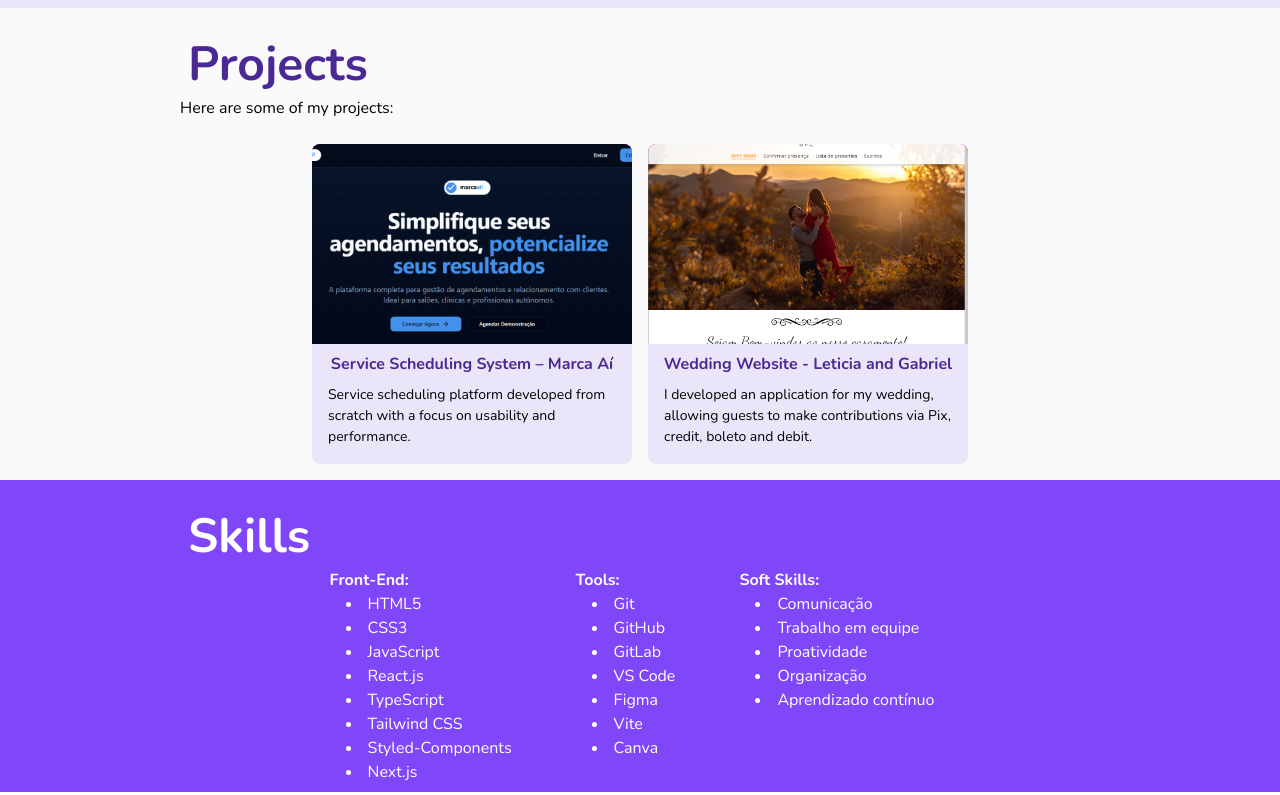
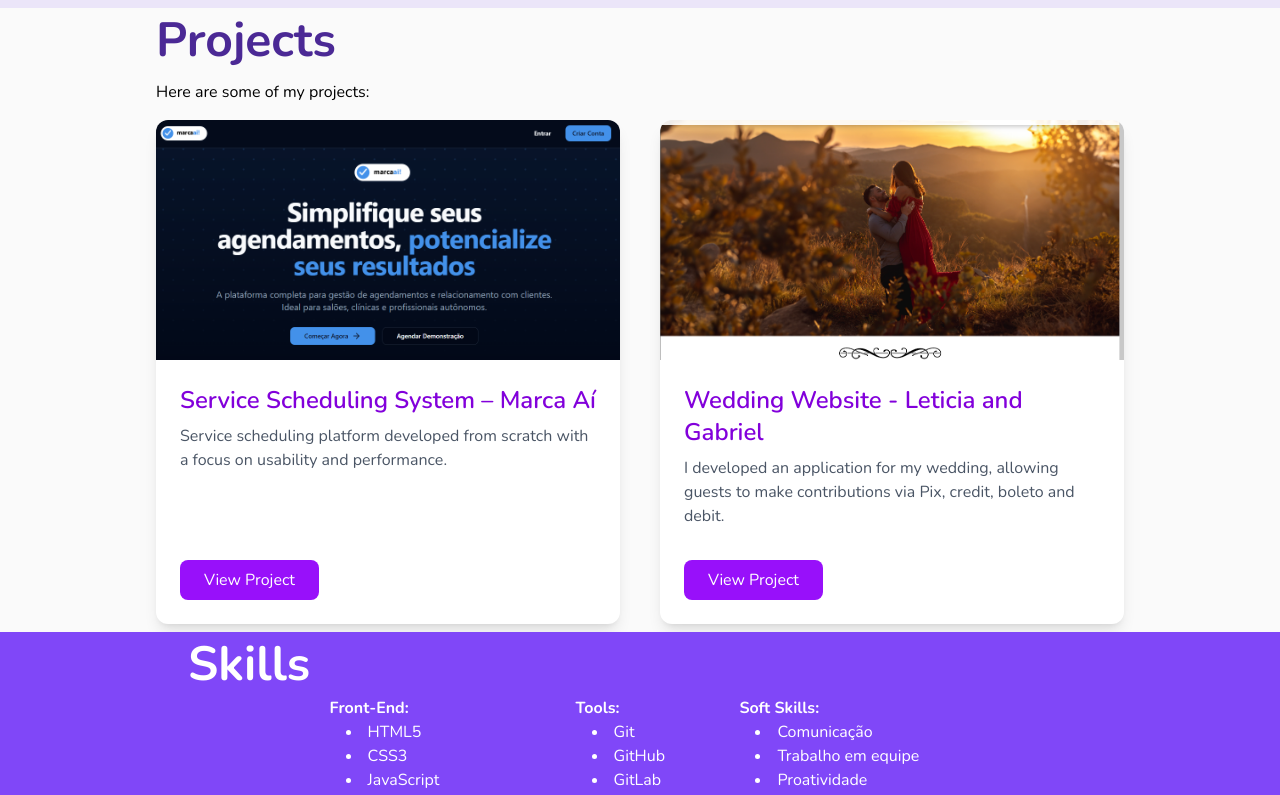
Before and after one commit to LeticiaRosa/leticiarosa.github.io, a React (Vite) app: page / in a window 1280 px wide. Shown: the part 680-1475 px from the top of the page. Built offline with nearby package versions, Linux system fonts and the light colour scheme.

Commit message:
Fiz: ajustando container

```diff
--- a/src/components/AboutMe.tsx
+++ b/src/components/AboutMe.tsx
@@ -1,8 +1,8 @@
 import imgMe from '../../public/images/ME.png';
 export function AboutMe() {
   return (
-    <section className="bg-purple-light flex h-full w-full flex-row items-center justify-center p-4 lg:p-2">
-      <div className="container mx-auto max-w-250 px-4">
+    <section className="bg-purple-light container-section">
+      <div className="container">
         <div className="flex flex-col items-center justify-between gap-2 sm:flex-row">
           <img src={imgMe} alt="My Image" className="max-h-50 max-w-full rounded-full object-contain" />
           <div className="flex flex-col items-start justify-center gap-6 p-4">
--- a/src/components/Card-Projects.tsx
+++ b/src/components/Card-Projects.tsx
@@ -7,14 +7,19 @@ interface CardProjectsProps {
 
 export function CardProjects({ title, description, imageUrl, siteUrl }: CardProjectsProps) {
   return (
-    <div onClick={() => window.open(siteUrl, '_blank')} className="bg-purple-light flex h-80 w-80 flex-col items-center gap-2 rounded-lg">
-      <div className="bg-purple-pink flex h-50 w-full items-start justify-center rounded-lg rounded-b-none">
-        <div className="flex h-full w-full items-center justify-center max-[300px]:hidden">
-          <img src={imageUrl} className="h-full w-full rounded-t-lg object-cover" alt={title} />
+    <div className="flex flex-col rounded-xl bg-white shadow-lg transition-all duration-300 hover:shadow-2xl">
+      <img src={imageUrl} alt={title} className="h-60 w-full rounded-t-xl object-cover" />
+      <div className="flex flex-grow flex-col justify-between p-6">
+        <div>
+          <h3 className="text-2xl font-semibold text-purple-700">{title}</h3>
+          <p className="mt-2 text-gray-600">{description}</p>
+        </div>
+        <div className="mt-6 pt-2">
+          <button onClick={() => window.open(siteUrl, '_blank')} className="inline-block cursor-pointer rounded-lg bg-purple-600 px-6 py-2 text-white transition hover:bg-purple-700">
+            View Project
+          </button>
         </div>
       </div>
-      <h1 className="text-purple-dark text-m text-center font-bold">{title}</h1>
-      <p className="text-s line-clamp-5 overflow-hidden px-4 text-ellipsis text-black">{description}</p>
     </div>
   );
 }
--- a/src/components/Footer.tsx
+++ b/src/components/Footer.tsx
@@ -25,7 +25,7 @@ export function Footer() {
     window.open(url, '_blank');
   };
   return (
-    <footer className="text-purple mt-auto w-full bg-white py-4">
+    <footer className="container-section text-purple w-full bg-white">
       <div className="container mx-auto flex flex-col items-center justify-between gap-4 px-4 sm:flex-row sm:gap-0">
         <div>
           <span className="font-bold whitespace-nowrap">TODOS OS DIREITOS RESERVADOS.</span>
--- a/src/components/Header.tsx
+++ b/src/components/Header.tsx
@@ -3,8 +3,8 @@ import { Menu } from './Menu';
 
 export function Header() {
   return (
-    <div className="bg-purple flex h-70 items-start justify-center p-4 text-white md:h-80 lg:p-2">
-      <div className="container mx-auto max-w-250 px-4">
+    <div className="container-section bg-purple h-70 text-white md:h-80">
+      <div className="container">
         <div className="flex flex-row">
           <div>
             <Menu />
--- a/src/components/Projects.tsx
+++ b/src/components/Projects.tsx
@@ -17,20 +17,16 @@ export function Projects() {
   ];
 
   return (
-    <section className="flex h-full w-full flex-row items-center justify-center pt-8">
-      <div className="container mx-auto max-w-250 px-4">
-        <div className="flex flex-row items-center justify-between gap-2">
-          <h1 className="text-purple-dark px-8 text-3xl font-bold lg:text-5xl" id="projects">
-            Projects
-          </h1>
-        </div>
-        <div className="items-cente flex flex-col justify-center gap-4 p-4 lg:p-2">
-          <p className="text-s md:text-m px-4 text-black">Here are some of my projects:</p>
-          <div className="flex flex-row flex-wrap items-center justify-center gap-4 p-4 lg:p-2">
-            {projects.map((project, index) => (
-              <CardProjects key={index} title={project.title} description={project.description} imageUrl={project.imageUrl} siteUrl={project.siteUrl} />
-            ))}
-          </div>
+    <section className="container-section bg-background">
+      <div className="container flex flex-col gap-4">
+        <h1 className="text-purple-dark text-3xl font-bold lg:text-5xl" id="projects">
+          Projects
+        </h1>
+        <p className="text-s md:text-m text-black">Here are some of my projects:</p>
+        <div className="grid grid-cols-1 gap-10 md:grid-cols-2">
+          {projects.map((project, index) => (
+            <CardProjects key={index} title={project.title} description={project.description} imageUrl={project.imageUrl} siteUrl={project.siteUrl} />
+          ))}
         </div>
       </div>
     </section>
--- a/src/components/Skills.tsx
+++ b/src/components/Skills.tsx
@@ -1,7 +1,7 @@
 export function Skills() {
   return (
-    <section className="bg-purple flex h-full w-full flex-row items-center justify-center pt-8">
-      <div className="container mx-auto max-w-250 px-4">
+    <section className="container-section bg-purple">
+      <div className="container">
         <div className="flex flex-row items-center justify-between gap-2">
           <h1 className="px-8 text-3xl font-bold text-white lg:text-5xl" id="skills">
             Skills
--- a/styles/global.css
+++ b/styles/global.css
@@ -59,3 +59,10 @@ body {
 .button-link-secondary:hover {
   @apply text-background-dark transition duration-300 ease-in-out;
 }
+
+.container-section {
+  @apply flex items-start justify-center p-4 lg:p-2;
+}
+.container {
+  @apply mx-auto max-w-250 px-4;
+}
```
